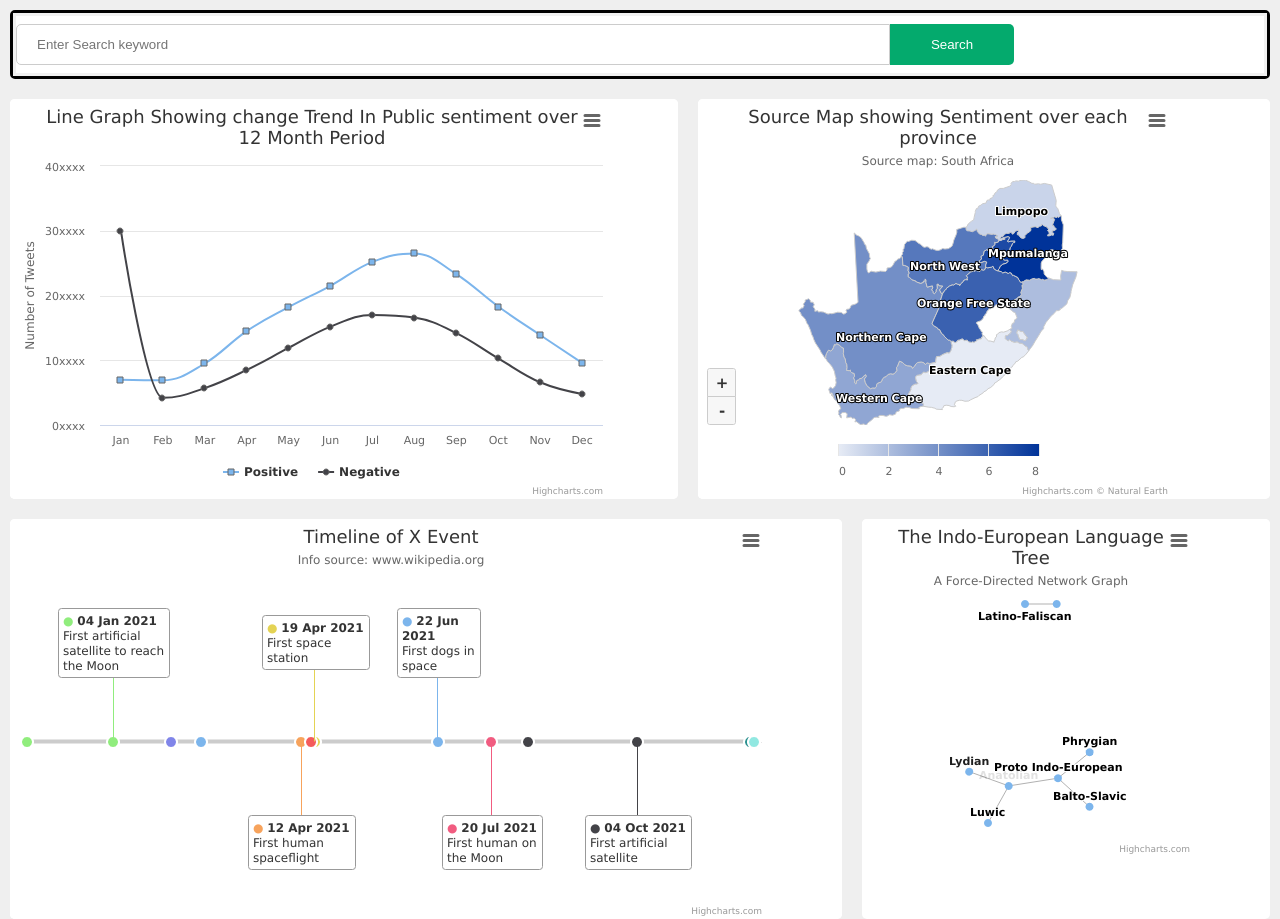
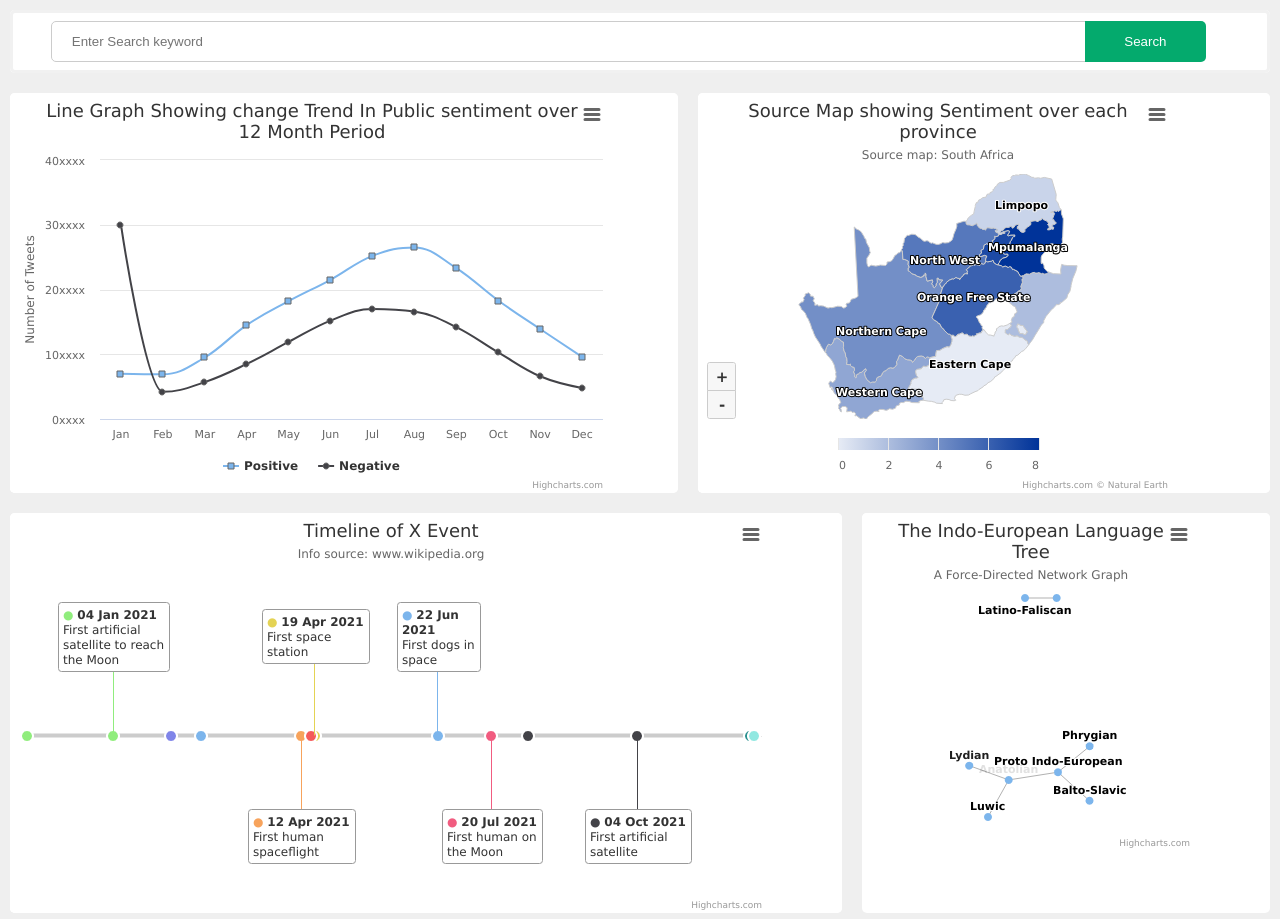
Before and after one commit to COS301-SE-2021/Integrated-Data-Intelligence-Suite, a React (Create React App) app in the folder frontend/: page / in a window 1280 px wide. Built offline with nearby package versions, Linux system fonts and the light colour scheme.

Commit message:
Prettified the Search Bar and Button

```diff
--- a/frontend/src/app/components/GraphList.js
+++ b/frontend/src/app/components/GraphList.js
@@ -321,6 +321,8 @@ class GraphList extends React.Component {
 		this.mapGraphElement = React.createRef();
 	}
 
+
+
 	updateAllGraphs = (/*keyword*/) =>{
 		let userKeyword =  document.getElementById('header-search').value;
 		// console.log("==============================");
@@ -391,6 +393,11 @@ class GraphList extends React.Component {
 			name: 'Name 1',
 			label: 'Label 1',
 			description: "description 1"
+		  },{
+			x: Date.UTC(2021, 10, 4),
+			name: 'Name 2',
+			label: 'Label 2',
+			description: "Description 2"
 		  }];
 
 		//process Data Received from Backend
--- a/frontend/src/styles/general.css
+++ b/frontend/src/styles/general.css
@@ -13,12 +13,6 @@ body{
     padding: 0;
     background: #efefef;
 }
-
-
-form.search-form{
-    background: inherit;
-}
-
 
 div.graph_list div{
     background: white;
@@ -42,6 +36,8 @@ div.search_bar{
     /*border: 1px solid blue;*/
 
 }
+
+
 #timeline_div{
   grid-area: 3 / 1 / span 1 / span 6 ;
     /*border: 1px solid orange;*/
@@ -64,6 +60,13 @@ form.search-form button {
     width: 10%;
     border-top-left-radius: 0px;
     border-bottom-left-radius: 0px;
+    padding-left: 3%;
+}
+
+form {
+    border: 3px solid #f1f1f1;
+    padding-left: 3%;
+    border-radius: 5px;
 }
 
 
@@ -74,7 +77,7 @@ form.search-form button {
     border-top-right-radius: 0px;
     border-bottom-right-radius: 0px;
 
-    width: 70%;
+    width: 88%;
     padding: 12px 20px;
     margin: 8px 0;
     display: inline-block;
@@ -89,7 +92,9 @@ form.search-form button {
     background-color: #04AA6D;
     color: white;
     padding: 13px 20px;
+
     margin: 8px 0;
+    margin-left: -3%;
     border: none;
     cursor: pointer;
 
--- a/frontend/src/styles/graphList.css
+++ b/frontend/src/styles/graphList.css
@@ -1,7 +1,7 @@
 #search_bar_div{
-	border: none;
+	/* border: none;
 	border-color: black;
-	border-style: solid;
+	border-style: solid; */
 
 }
 
@@ -22,5 +22,4 @@
 	/*border-color :green;*/
 	/*border-width : 1em;*/
 
-
 }
```
